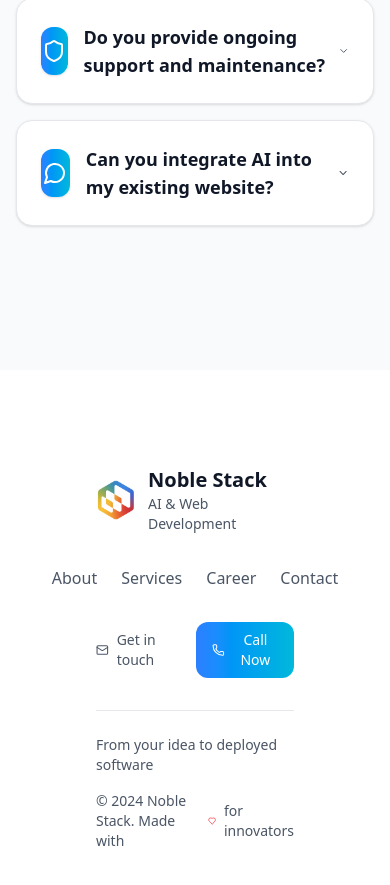
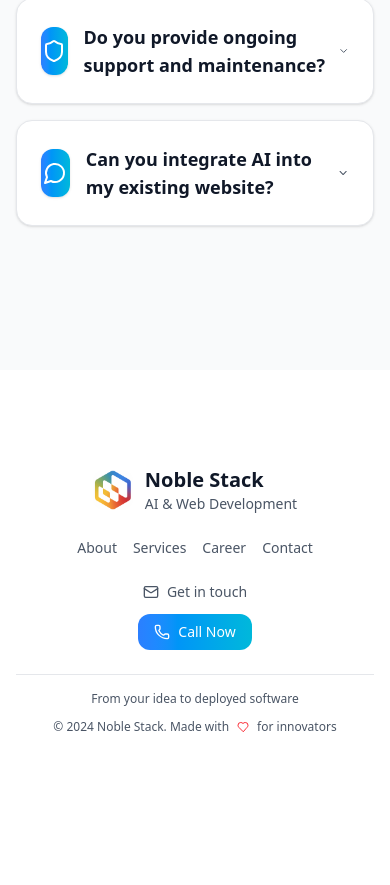
Before and after one commit to om202/NobleStack, a Next.js app: page / in a window 390 px wide. Shown: the part 6032-6917 px from the top of the page. After the commit the page ends 6815 px from the top, so only its background shows below. Built offline with nearby package versions, Linux system fonts and the light colour scheme.

Commit message:
responsive footer

```diff
--- a/src/components/common/Footer.tsx
+++ b/src/components/common/Footer.tsx
@@ -12,9 +12,9 @@ export default function Footer() {
   return (
     <footer>
       <div className="w-full">
-        <div className="mx-24 mb-24">
+                 <div className="mx-4 sm:mx-8 md:mx-16 lg:mx-24 mb-12 sm:mb-16 md:mb-24">
           {/* Main Content */}
-          <div className="flex flex-col md:flex-row justify-between items-center gap-8 mb-8">
+          <div className="flex flex-col lg:flex-row justify-between items-center gap-6 sm:gap-8 mb-6 sm:mb-8">
             {/* Brand */}
             <div className="flex items-center gap-3">
               <Image
@@ -31,12 +31,12 @@ export default function Footer() {
             </div>
 
             {/* Quick Links */}
-            <div className="flex items-center gap-6">
+            <div className="flex flex-wrap items-center justify-center gap-4 sm:gap-6">
               {quickLinks.map((link, index) => (
                 <a
                   key={index}
                   href={link.href}
-                  className="text-gray-600 hover:text-gray-900 transition-colors font-medium"
+                  className="text-gray-600 hover:text-gray-900 transition-colors font-medium text-sm sm:text-base"
                 >
                   {link.name}
                 </a>
@@ -44,7 +44,7 @@ export default function Footer() {
             </div>
 
             {/* Contact */}
-            <div className="flex items-center gap-4">
+            <div className="flex flex-col sm:flex-row items-center gap-3 sm:gap-4">
               <a
                 href="mailto:contact@noblestack.com"
                 className="flex items-center gap-2 text-gray-600 hover:text-gray-900 transition-colors"
@@ -60,13 +60,13 @@ export default function Footer() {
           </div>
 
           {/* Bottom */}
-          <div className="flex flex-col md:flex-row justify-between items-center pt-6 border-t border-gray-200 gap-4">
-            <p className="text-sm text-gray-600">
+          <div className="flex flex-col sm:flex-row justify-between items-center pt-4 sm:pt-6 border-t border-gray-200 gap-3 sm:gap-4">
+            <p className="text-xs sm:text-sm text-gray-600 text-center sm:text-left">
               From your idea to deployed software
             </p>
-            <div className="flex items-center gap-2 text-sm text-gray-600">
+            <div className="flex items-center gap-2 text-xs sm:text-sm text-gray-600">
               <span>© 2024 Noble Stack. Made with</span>
-              <Heart className="w-4 h-4 text-red-500" />
+              <Heart className="w-3 h-3 sm:w-4 sm:h-4 text-red-500" />
               <span>for innovators</span>
             </div>
           </div>
```
